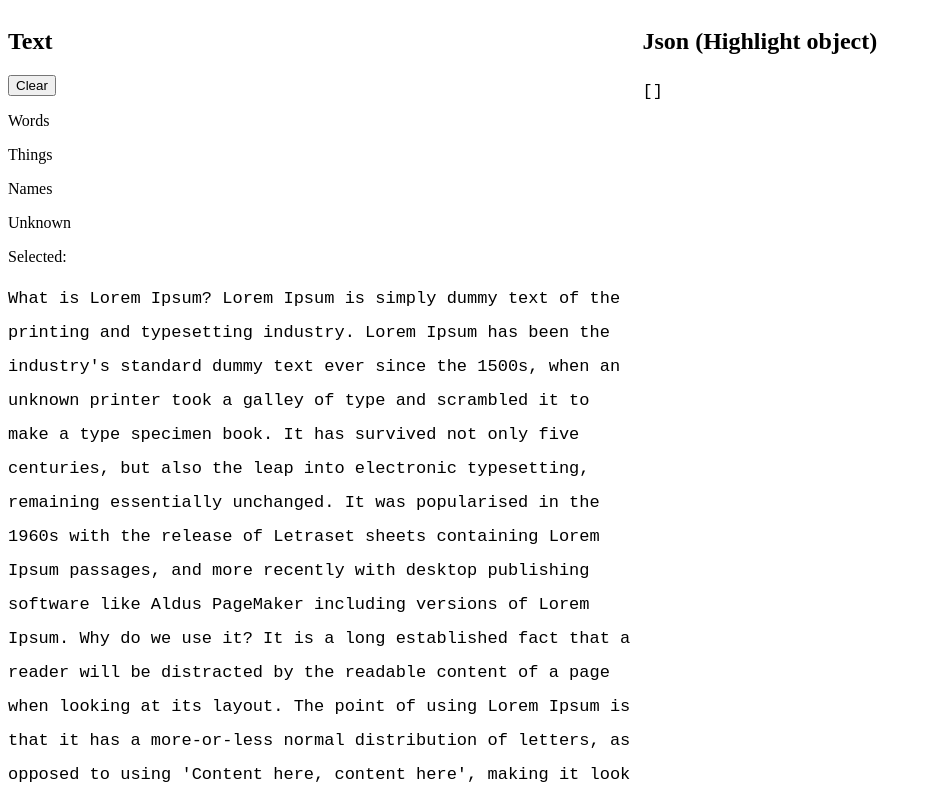
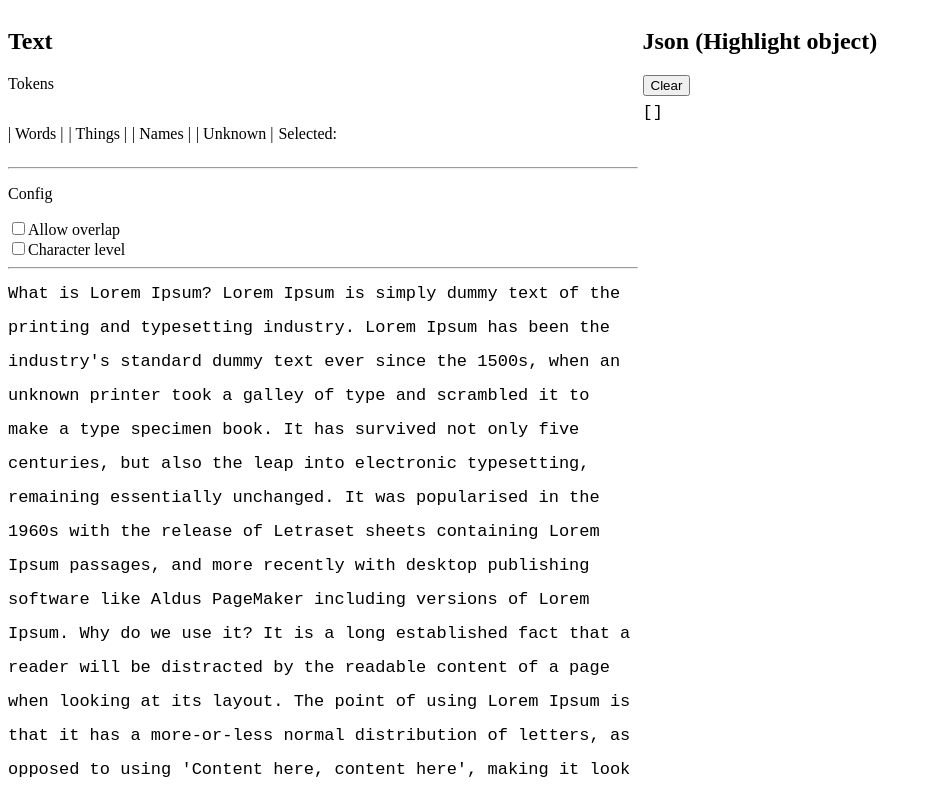
Before and after one commit to damianpumar/highlighting-css-api, a Nuxt app: page / in a window 1280 px wide. Shown: the top 794 px of the page, without its empty margins (0-932 px from the left). Built offline with nearby package versions, Linux system fonts and the light colour scheme.

Commit message:
✨ Add configs

```diff
--- a/app.vue
+++ b/app.vue
@@ -3,19 +3,43 @@
     <div class="left">
       <h2>Text</h2>
 
-      <button @click="clearSelection()">Clear</button>
+      <div>
+        <p>Tokens</p>
+        <div class="entities">
+          <p v-for="entity in entities" @click="highlighting.entity = entity">
+            | {{ entity }} |
+          </p>
+          <p>Selected: {{ highlighting.entity }}</p>
+        </div>
+        <hr />
+      </div>
 
-      <div v-for="entity in entities">
-        <p @click="highlighting.entity = entity">
-          {{ entity }}
-        </p>
+      <div>
+        <p>Config</p>
+        <input
+          type="checkbox"
+          id="allowOverlap"
+          v-model="highlighting.config.allowOverlap"
+        />
+        <label for="allowOverlap">Allow overlap</label>
+        <br />
+        <input
+          type="checkbox"
+          id="characterLevel"
+          v-model="highlighting.config.allowCharacter"
+        />
+        <label for="characterLevel">Character level</label>
+        <hr />
       </div>
-      <p>Selected: {{ highlighting.entity }}</p>
+
       <span id="lorem" v-html="field"></span>
     </div>
 
     <div class="right">
       <h2>Json (Highlight object)</h2>
+      <button @click="clearSelection()">Clear</button>
+      <br />
+
       <span v-text="JSON.stringify(highlighting.selections)" />
     </div>
   </div>
@@ -137,6 +161,12 @@ span {
   text-decoration-skip-ink: auto;
 }
 
+.entities {
+  display: flex;
+  flex-direction: row;
+  gap: 5px;
+}
+
 .container {
   display: flex;
   flex-direction: row;
--- a/highlighting.ts
+++ b/highlighting.ts
@@ -9,16 +9,29 @@ export type Selected = {
   text: string;
 };
 
+type Configuration = {
+  allowOverlap: boolean;
+  allowCharacter: boolean;
+};
+
 export class Highlighting {
   private highlights: Dictionary<Range[]> = {};
-  private _selections: Selected[] = [];
+  private parts: Selected[] = [];
   private node: HTMLElement | undefined;
   entity: string = "";
+  config: Configuration = {
+    allowOverlap: false,
+    allowCharacter: false,
+  };
 
   constructor(private readonly cssByGroup: Dictionary<string>) {}
 
   get selections() {
-    return [...this._selections];
+    return [...this.parts];
+  }
+
+  applyConfig(config: Configuration) {
+    this.config = config;
   }
 
   attachNode(node: HTMLElement) {
@@ -36,7 +49,7 @@ export class Highlighting {
   }
 
   removeAllHighlights() {
-    this._selections = [];
+    this.parts = [];
     this.highlights = {};
 
     CSS.highlights.clear();
@@ -46,16 +59,26 @@ export class Highlighting {
     const selection = this.getSelectedText();
     if (selection?.type !== "Range" || !this.entity) return;
 
-    const text = selection.toString();
-    const from = selection.anchorOffset;
-    const to = selection.focusOffset;
+    const selected = this.createSelected(selection);
 
-    const selected: Selected = {
-      from,
-      to,
-      text,
-      entity: this.entity,
-    };
+    if (!this.config.allowCharacter && selected.text.length === 1) return;
+
+    if (!this.config.allowOverlap) {
+      const overlapping = this.parts.filter(
+        (s) =>
+          (selected.from <= s.from && selected.to >= s.to) ||
+          (selected.from >= s.from && selected.to >= s.to) ||
+          (selected.from <= s.from && selected.to >= s.from) ||
+          (selected.from >= s.from && selected.to <= s.to)
+      );
+
+      if (overlapping.length) {
+        this.parts = this.parts.filter((s) => !overlapping.includes(s));
+
+        // selected.from = Math.min(...overlapping.map((s) => s.from));
+        // selected.to = Math.max(...overlapping.map((s) => s.to));
+      }
+    }
 
     this.highlight(selected);
   }
@@ -92,7 +115,7 @@ export class Highlighting {
 
     this.applyHighlightStyle();
 
-    this._selections.push(selected);
+    this.parts.push(selected);
     selection.empty();
   }
 
@@ -113,4 +136,17 @@ export class Highlighting {
 
     return range;
   }
+
+  private createSelected(selection: Selection) {
+    const text = selection.toString();
+    const from = selection.anchorOffset;
+    const to = selection.focusOffset;
+
+    return {
+      from,
+      to,
+      text,
+      entity: this.entity,
+    };
+  }
 }
```
